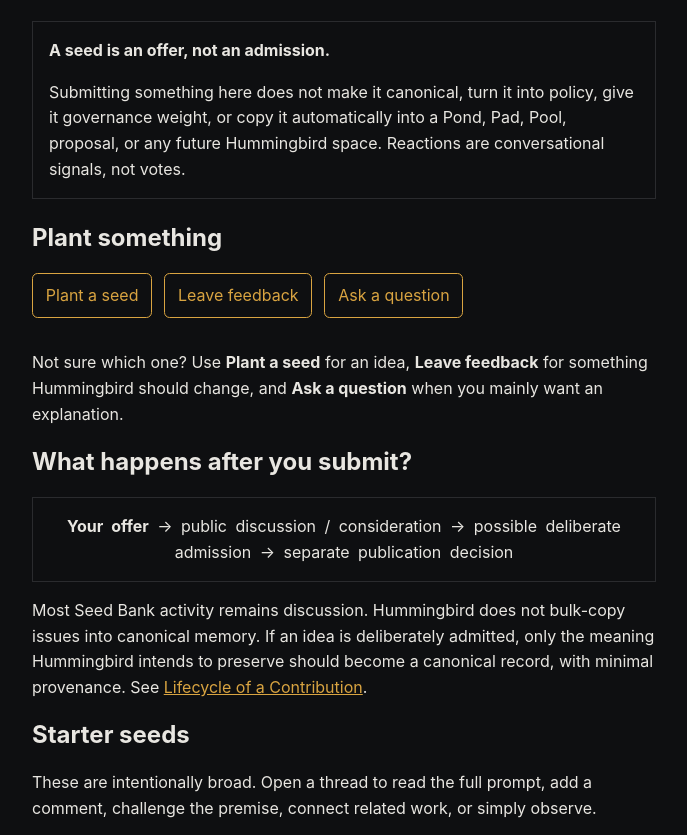
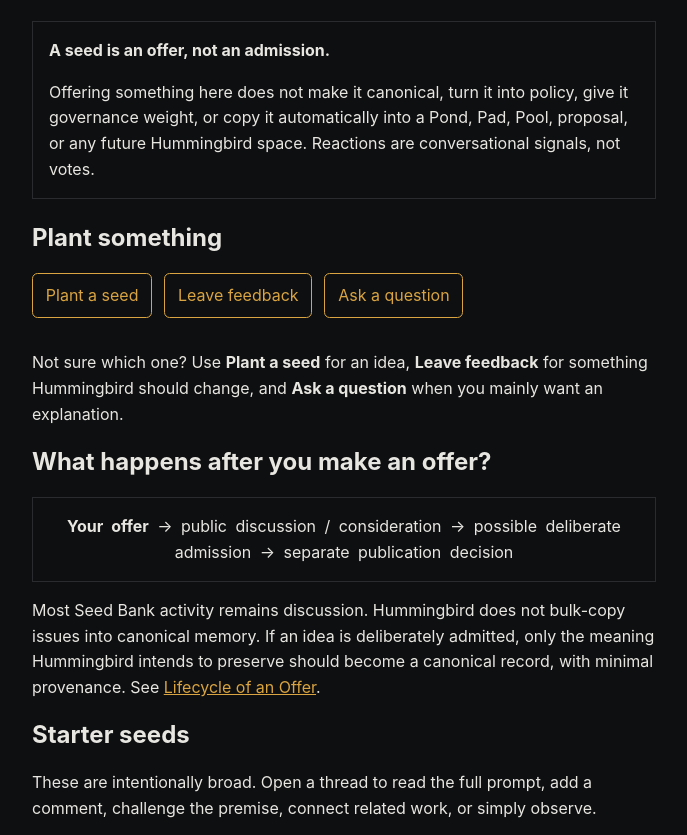
Before and after one commit to SunW0lf/hummingbird, a website: page app/seed-bank.html in a window 1280 px wide. Shown: the part 703-1538 px from the top of the page, without its empty margins (296-983 px from the left). Drawn offline with Linux system fonts and the light colour scheme.

Commit message:
Align Seed Bank with offer terminology

```diff
--- a/app/seed-bank.html
+++ b/app/seed-bank.html
@@ -39,7 +39,7 @@
 
   <div class="callout">
     <strong>A seed is an offer, not an admission.</strong>
-    <p>Submitting something here does not make it canonical, turn it into policy, give it governance weight, or copy it automatically into a Pond, Pad, Pool, proposal, or any future Hummingbird space. Reactions are conversational signals, not votes.</p>
+    <p>Offering something here does not make it canonical, turn it into policy, give it governance weight, or copy it automatically into a Pond, Pad, Pool, proposal, or any future Hummingbird space. Reactions are conversational signals, not votes.</p>
   </div>
 
   <h2>Plant something</h2>
@@ -50,11 +50,11 @@
   </div>
   <p>Not sure which one? Use <strong>Plant a seed</strong> for an idea, <strong>Leave feedback</strong> for something Hummingbird should change, and <strong>Ask a question</strong> when you mainly want an explanation.</p>
 
-  <h2>What happens after you submit?</h2>
-  <div class="flow" aria-label="Seed contribution lifecycle">
+  <h2>What happens after you make an offer?</h2>
+  <div class="flow" aria-label="Seed offer lifecycle">
     <strong>Your offer</strong> <span aria-hidden="true">→</span> public discussion / consideration <span aria-hidden="true">→</span> possible deliberate admission <span aria-hidden="true">→</span> separate publication decision
   </div>
-  <p>Most Seed Bank activity remains discussion. Hummingbird does not bulk-copy issues into canonical memory. If an idea is deliberately admitted, only the meaning Hummingbird intends to preserve should become a canonical record, with minimal provenance. See <a href="how-it-works.html">Lifecycle of a Contribution</a>.</p>
+  <p>Most Seed Bank activity remains discussion. Hummingbird does not bulk-copy issues into canonical memory. If an idea is deliberately admitted, only the meaning Hummingbird intends to preserve should become a canonical record, with minimal provenance. See <a href="how-it-works.html">Lifecycle of an Offer</a>.</p>
 
   <h2>Starter seeds</h2>
   <p>These are intentionally broad. Open a thread to read the full prompt, add a comment, challenge the premise, connect related work, or simply observe.</p>
```
